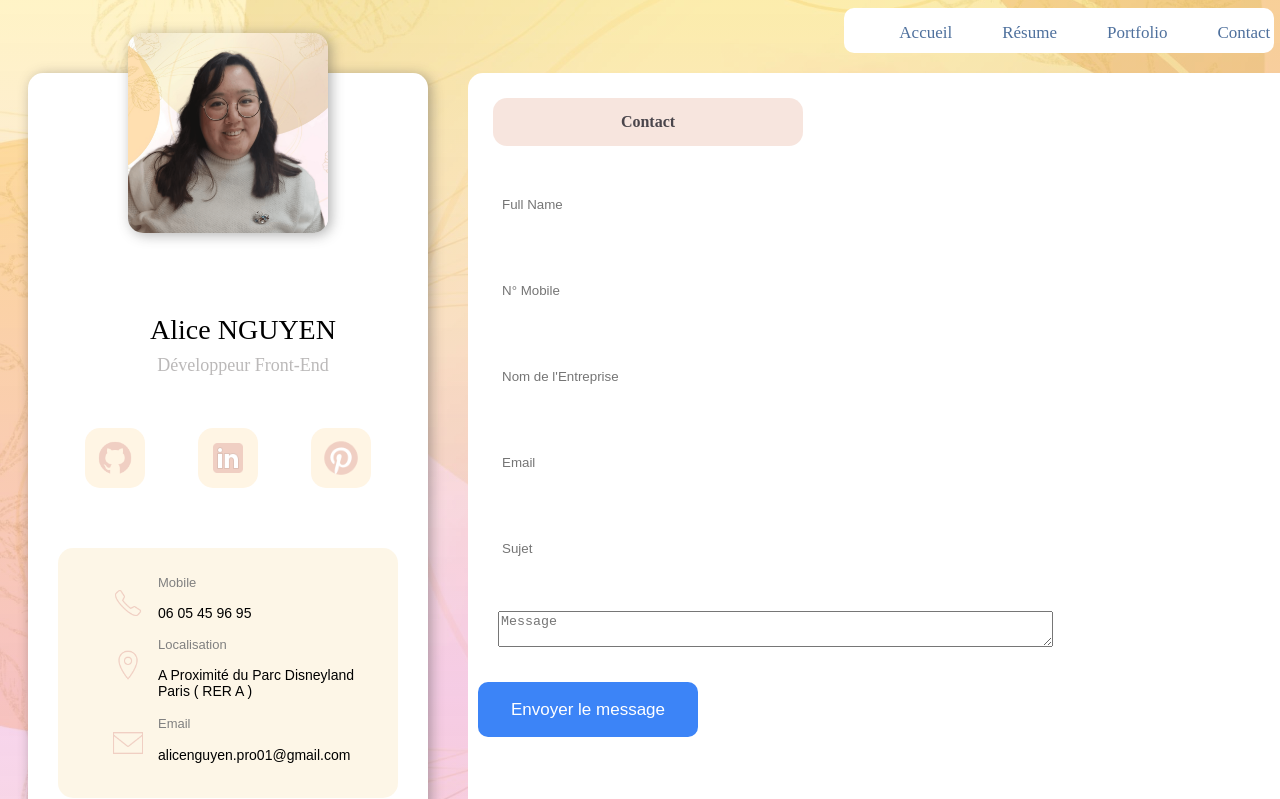
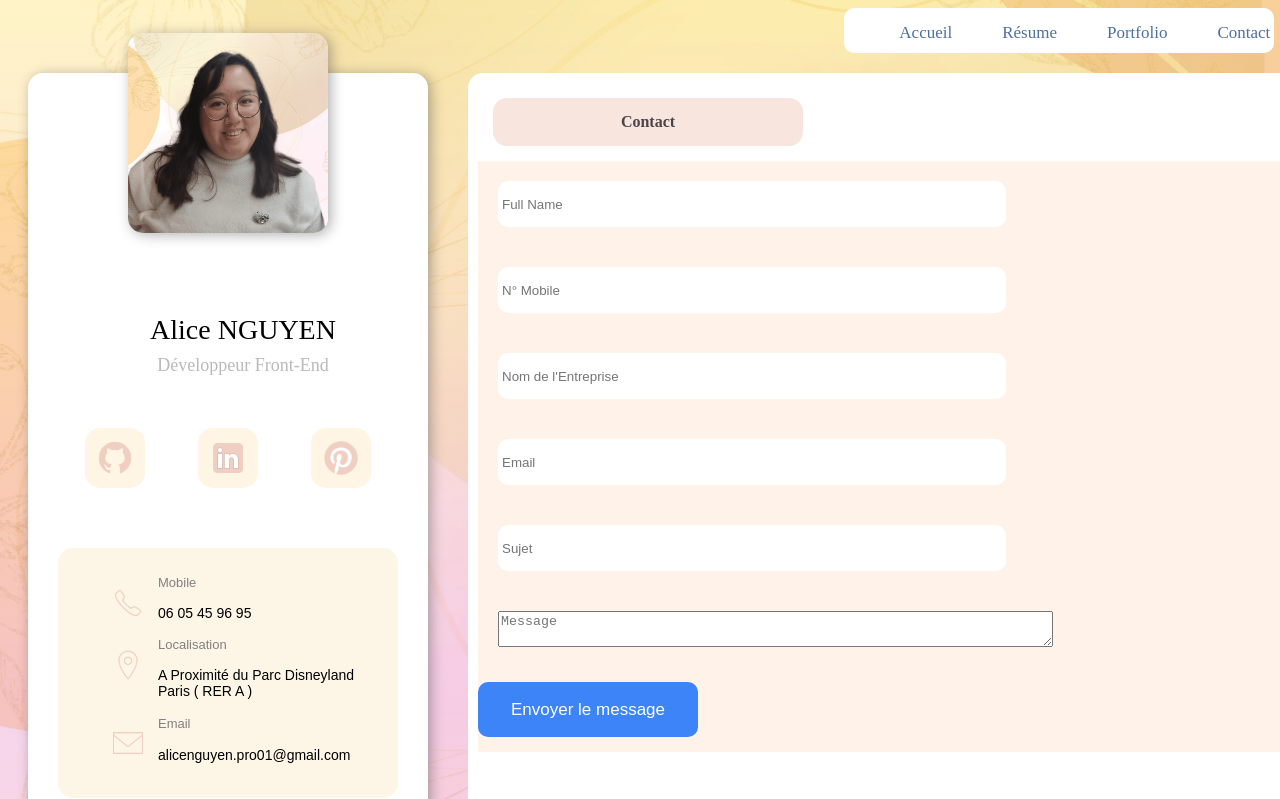
Before and after one commit to AliceNguyen-dev/portfolio_n_alice, a React (Create React App) app: page /contact in a window 1280 px wide. Shown: the top 799 px of the page. Built offline with nearby package versions, Linux system fonts and the light colour scheme.

Commit message:
udapte contact bg

```diff
--- a/src/components/Contact.css
+++ b/src/components/Contact.css
@@ -223,3 +223,7 @@
         padding: 10px;
     }
 }
+
+.mesApp {
+    background-color: #ffc09836;
+}
```
